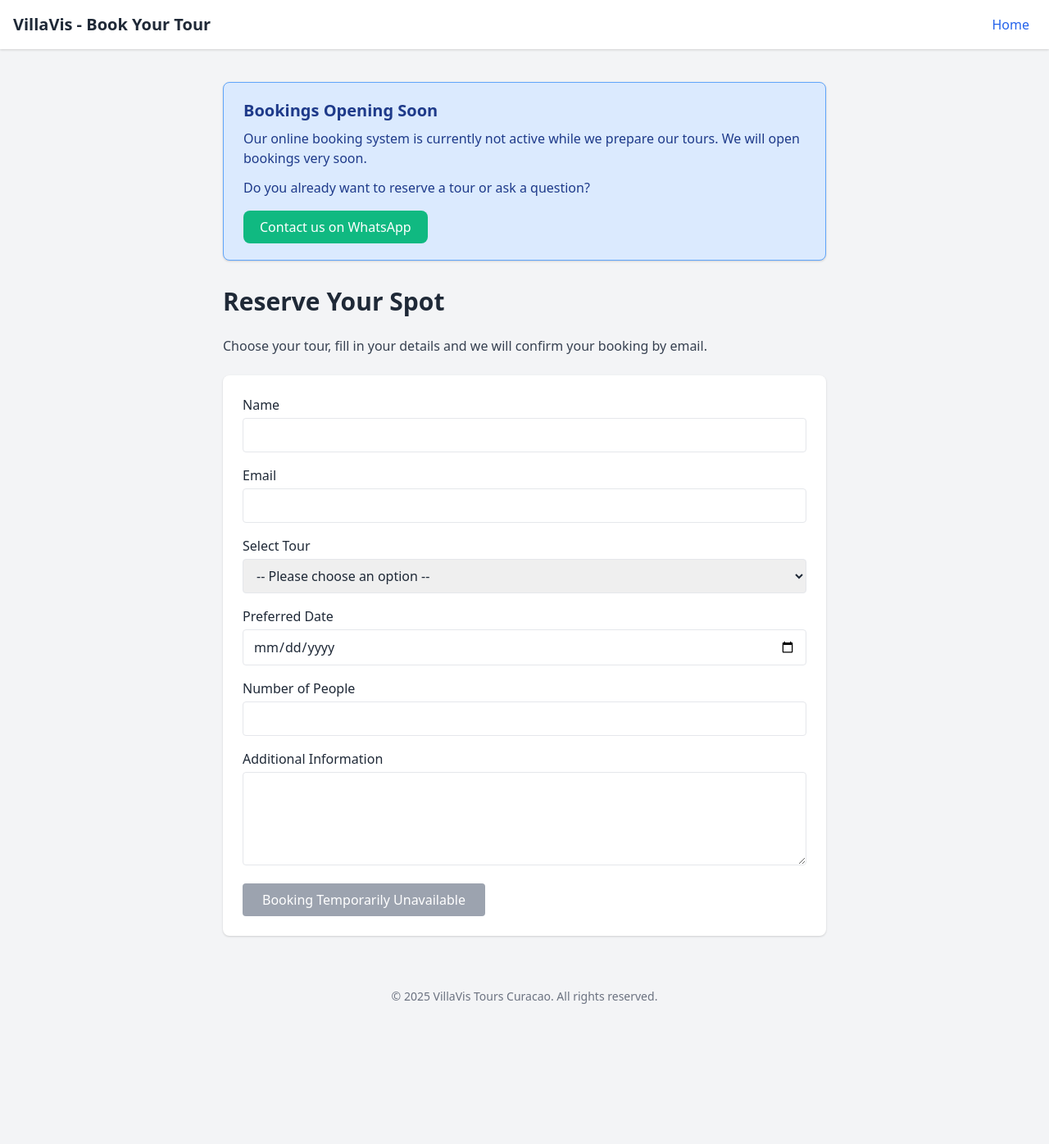
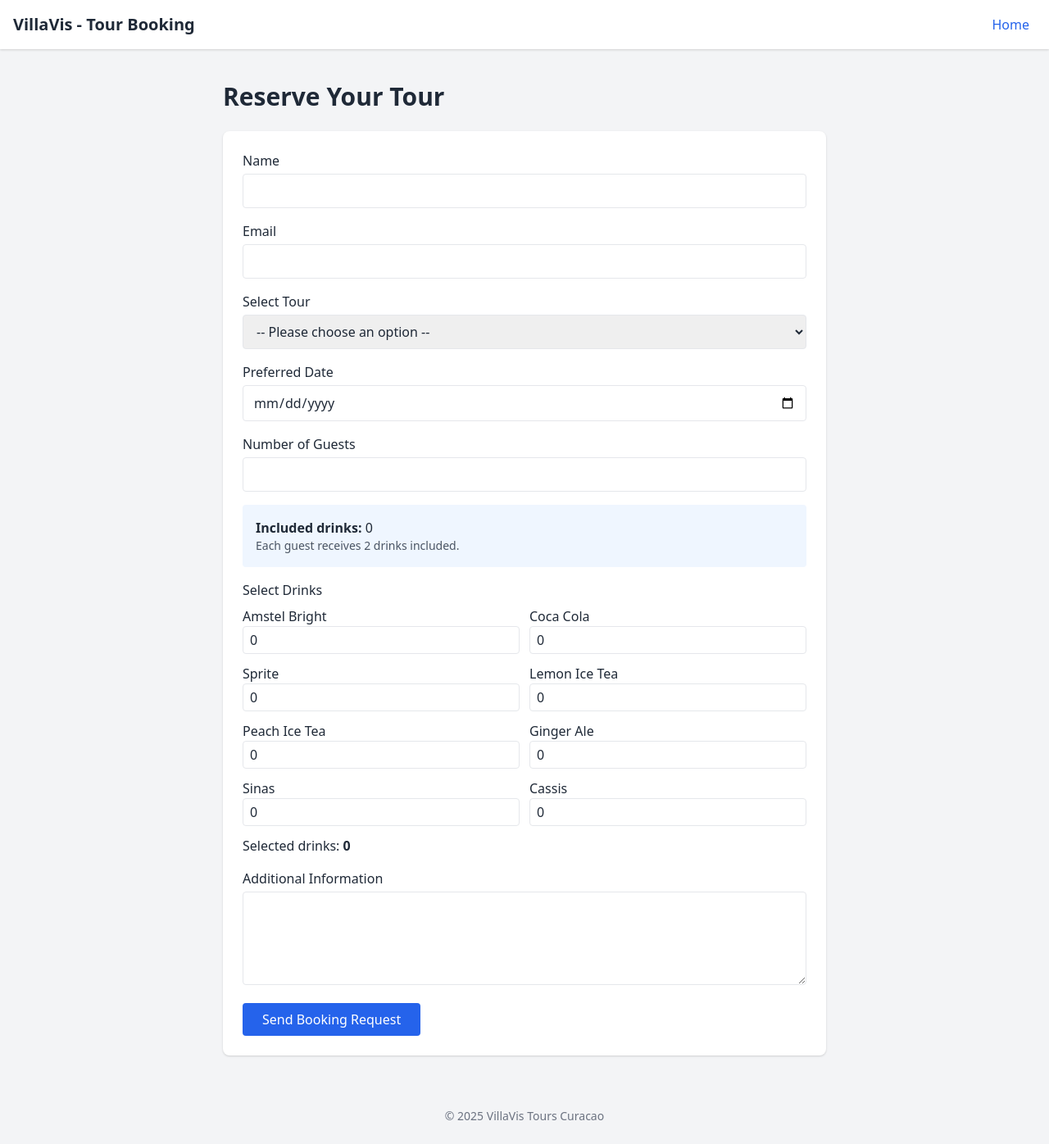
Before and after one commit to tjaracas/villavistours, a Jekyll site: the page booking-en.html, which Jekyll copies as it is, in a window 1280 px wide. Shown: the whole page at 82% size. Built offline with Jekyll 4.4.1, drawn with Linux system fonts in a browser that asks for light colours; before the commit the page ends 1250 px from its top, so only the background shows below that.

Commit message:
Update booking-en.html

```diff
--- a/booking-en.html
+++ b/booking-en.html
@@ -1,15 +1,16 @@
 <!DOCTYPE html>
 <html lang="en">
 <head>
-  <meta charset="UTF-8" />
-  <meta name="viewport" content="width=device-width, initial-scale=1.0" />
+<meta charset="UTF-8">
+<meta name="viewport" content="width=device-width, initial-scale=1.0">
 <title>Book Your Tour - VillaVis</title>
 <link href="https://cdn.jsdelivr.net/npm/tailwindcss@2.2.19/dist/tailwind.min.css" rel="stylesheet">
 </head>
+
 <body class="bg-gray-100 text-gray-800">
 
 <header class="bg-white shadow p-4 flex justify-between items-center">
-    <h1 class="text-xl font-bold">VillaVis - Book Your Tour</h1>
+<h1 class="text-xl font-bold">VillaVis - Tour Booking</h1>
 <nav>
 <a href="index.html" class="text-blue-600 hover:underline mx-2">Home</a>
 </nav>
@@ -17,97 +18,228 @@
 
 <main class="max-w-3xl mx-auto py-10 px-4">
 
-    <!-- BOOKING NOTICE -->
-    <div class="mb-8 bg-blue-100 border border-blue-400 text-blue-900 px-6 py-5 rounded-lg shadow">
-      <h3 class="text-xl font-semibold mb-2">Bookings Opening Soon</h3>
-      <p class="mb-3">
-        Our online booking system is currently not active while we prepare our tours.
-        We will open bookings very soon.
-      </p>
+<h2 id="tourTitle" class="text-3xl font-semibold mb-6">
+Reserve Your Tour
+</h2>
 
-      <p class="mb-4">
-        Do you already want to reserve a tour or ask a question?
-      </p>
-
-      <a href="https://wa.me/59995223135"
-         class="inline-block bg-green-500 text-white px-5 py-2 rounded-lg font-medium hover:bg-green-600">
-        Contact us on WhatsApp
-      </a>
-    </div>
-
-    <h2 class="text-3xl font-semibold mb-6">Reserve Your Spot</h2>
-    <p class="mb-6 text-gray-700">
-      Choose your tour, fill in your details and we will confirm your booking by email.
-    </p>
-
-    <form id="bookingForm" action="https://formspree.io/f/mzdjvpej" method="POST" class="bg-white p-6 rounded-lg shadow space-y-4">
+<form action="https://formspree.io/f/mzdjvpej" method="POST" class="bg-white p-6 rounded-lg shadow space-y-4">
 
 <!-- Name -->
 <div>
-        <label for="name" class="block font-medium">Name</label>
-        <input type="text" id="name" name="name" required class="mt-1 w-full border rounded px-3 py-2 focus:outline-none focus:ring focus:border-blue-300">
+<label class="block font-medium">Name</label>
+<input type="text" name="name" required class="mt-1 w-full border rounded px-3 py-2">
 </div>
 
 <!-- Email -->
 <div>
-        <label for="email" class="block font-medium">Email</label>
-        <input type="email" id="email" name="_replyto" required class="mt-1 w-full border rounded px-3 py-2 focus:outline-none focus:ring focus:border-blue-300">
+<label class="block font-medium">Email</label>
+<input type="email" name="_replyto" required class="mt-1 w-full border rounded px-3 py-2">
 </div>
 
-      <!-- Tour Selection -->
+<!-- Tour selection -->
 <div>
-        <label for="tour" class="block font-medium">Select Tour</label>
-        <select id="tour" name="tour" required class="mt-1 w-full border rounded px-3 py-2 focus:outline-none focus:ring focus:border-blue-300">
+<label class="block font-medium">Select Tour</label>
+
+<select id="tour" name="tour" class="mt-1 w-full border rounded px-3 py-2">
+
 <option value="">-- Please choose an option --</option>
-          <option value="spanishwater">Spanish Water Cruise</option>
-          <option value="private">Private charter</option>
-          <option value="sunset">Sunset / Winetasting tour</option>
+
+<option value="spanishwater">
+Sightseeing Tour (no drinks included)
+</option>
+
+<option value="spanishwaterwithfood">
+Sightseeing All-In Tour (drinks included)
+</option>
+
+<option value="private">
+Private Charter (drinks included)
+</option>
+
 </select>
+
 </div>
 
 <!-- Date -->
 <div>
-        <label for="date" class="block font-medium">Preferred Date</label>
-        <input type="date" id="date" name="date" required class="mt-1 w-full border rounded px-3 py-2 focus:outline-none focus:ring focus:border-blue-300">
+<label class="block font-medium">Preferred Date</label>
+<input type="date" name="date" required class="mt-1 w-full border rounded px-3 py-2">
 </div>
 
-      <!-- Number of People -->
+<!-- Number of people -->
 <div>
-        <label for="people" class="block font-medium">Number of People</label>
-        <input type="number" id="people" name="people" min="1" required class="mt-1 w-full border rounded px-3 py-2 focus:outline-none focus:ring focus:border-blue-300">
+<label class="block font-medium">Number of Guests</label>
+<input type="number" id="people" name="people" min="1" required class="mt-1 w-full border rounded px-3 py-2">
 </div>
 
-      <!-- Message -->
-      <div>
-        <label for="message" class="block font-medium">Additional Information</label>
-        <textarea id="message" name="message" rows="4" class="mt-1 w-full border rounded px-3 py-2 focus:outline-none focus:ring focus:border-blue-300"></textarea>
+<!-- DRINK SECTION -->
+<div id="drinksSection" class="space-y-4">
+
+<div class="bg-blue-50 p-4 rounded">
+
+<p>
+<strong>Included drinks:</strong>
+<span id="included">0</span>
+</p>
+
+<p class="text-sm text-gray-600">
+Each guest receives 2 drinks included.
+</p>
+
 </div>
 
-      <!-- Submit -->
-      <button type="submit" class="bg-gray-400 text-white px-6 py-2 rounded cursor-not-allowed">
-        Booking Temporarily Unavailable
+<div>
+
+<label class="block font-medium mb-2">Select Drinks</label>
+
+<div class="grid grid-cols-2 gap-3">
+
+<label>Amstel Bright
+<input type="number" class="drink w-full border rounded px-2 py-1" name="amstel" value="0" min="0">
+</label>
+
+<label>Coca Cola
+<input type="number" class="drink w-full border rounded px-2 py-1" name="coke" value="0" min="0">
+</label>
+
+<label>Sprite
+<input type="number" class="drink w-full border rounded px-2 py-1" name="sprite" value="0" min="0">
+</label>
+
+<label>Lemon Ice Tea
+<input type="number" class="drink w-full border rounded px-2 py-1" name="lemon_ice_tea" value="0" min="0">
+</label>
+
+<label>Peach Ice Tea
+<input type="number" class="drink w-full border rounded px-2 py-1" name="peach_ice_tea" value="0" min="0">
+</label>
+
+<label>Ginger Ale
+<input type="number" class="drink w-full border rounded px-2 py-1" name="ginger_ale" value="0" min="0">
+</label>
+
+<label>Sinas
+<input type="number" class="drink w-full border rounded px-2 py-1" name="sinas" value="0" min="0">
+</label>
+
+<label>Cassis
+<input type="number" class="drink w-full border rounded px-2 py-1" name="cassis" value="0" min="0">
+</label>
+
+</div>
+
+<p class="mt-3">
+Selected drinks:
+<strong id="selected">0</strong>
+</p>
+
+<p id="warning" class="text-red-600 hidden">
+You selected more drinks than included. Extra drinks will be charged afterwards.
+</p>
+
+</div>
+
+</div>
+
+<!-- Extra info -->
+<div>
+<label class="block font-medium">Additional Information</label>
+<textarea name="message" rows="4" class="mt-1 w-full border rounded px-3 py-2"></textarea>
+</div>
+
+<button type="submit" class="bg-blue-600 text-white px-6 py-2 rounded hover:bg-blue-700">
+Send Booking Request
 </button>
+
 </form>
 
 </main>
 
 <footer class="text-center text-gray-500 text-sm py-6">
-    © 2025 VillaVis Tours Curacao. All rights reserved.
+© 2025 VillaVis Tours Curacao
 </footer>
 
 <script>
-    // Auto-select tour from URL parameter
+
 const params = new URLSearchParams(window.location.search);
-    const tour = params.get('tour');
-    if (tour) {
-      document.getElementById('tour').value = tour;
+const tourParam = params.get('tour');
+
+const drinksSection = document.getElementById("drinksSection");
+const tourSelect = document.getElementById("tour");
+const tourTitle = document.getElementById("tourTitle");
+
+function updateTour(){
+
+let selectedTour = tourSelect.value;
+
+if(selectedTour === "spanishwater"){
+
+drinksSection.style.display = "none";
+tourTitle.innerText = "Sightseeing Tour";
+
 }
 
-    // Temporarily disable booking form
-    document.getElementById("bookingForm").addEventListener("submit", function(e){
-      e.preventDefault();
-      alert("Bookings are temporarily unavailable. Please contact us via WhatsApp.");
+else if(selectedTour === "spanishwaterwithfood"){
+
+drinksSection.style.display = "block";
+tourTitle.innerText = "Sightseeing All-In Tour";
+
+}
+
+else if(selectedTour === "private"){
+
+drinksSection.style.display = "block";
+tourTitle.innerText = "Private Charter";
+
+}
+
+}
+
+if(tourParam){
+
+tourSelect.value = tourParam;
+updateTour();
+
+}
+
+tourSelect.addEventListener("change", updateTour);
+
+
+const people = document.getElementById("people");
+const drinks = document.querySelectorAll(".drink");
+const included = document.getElementById("included");
+const selected = document.getElementById("selected");
+const warning = document.getElementById("warning");
+
+function updateDrinks(){
+
+let p = parseInt(people.value) || 0;
+let inc = p * 2;
+
+included.textContent = inc;
+
+let total = 0;
+
+drinks.forEach(d=>{
+total += parseInt(d.value) || 0;
 });
+
+selected.textContent = total;
+
+if(total > inc){
+warning.classList.remove("hidden");
+}else{
+warning.classList.add("hidden");
+}
+
+}
+
+people.addEventListener("input", updateDrinks);
+
+drinks.forEach(d=>{
+d.addEventListener("input", updateDrinks);
+});
+
 </script>
 
 </body>
```
Lines whose indentation alone changed are shown as unchanged.
